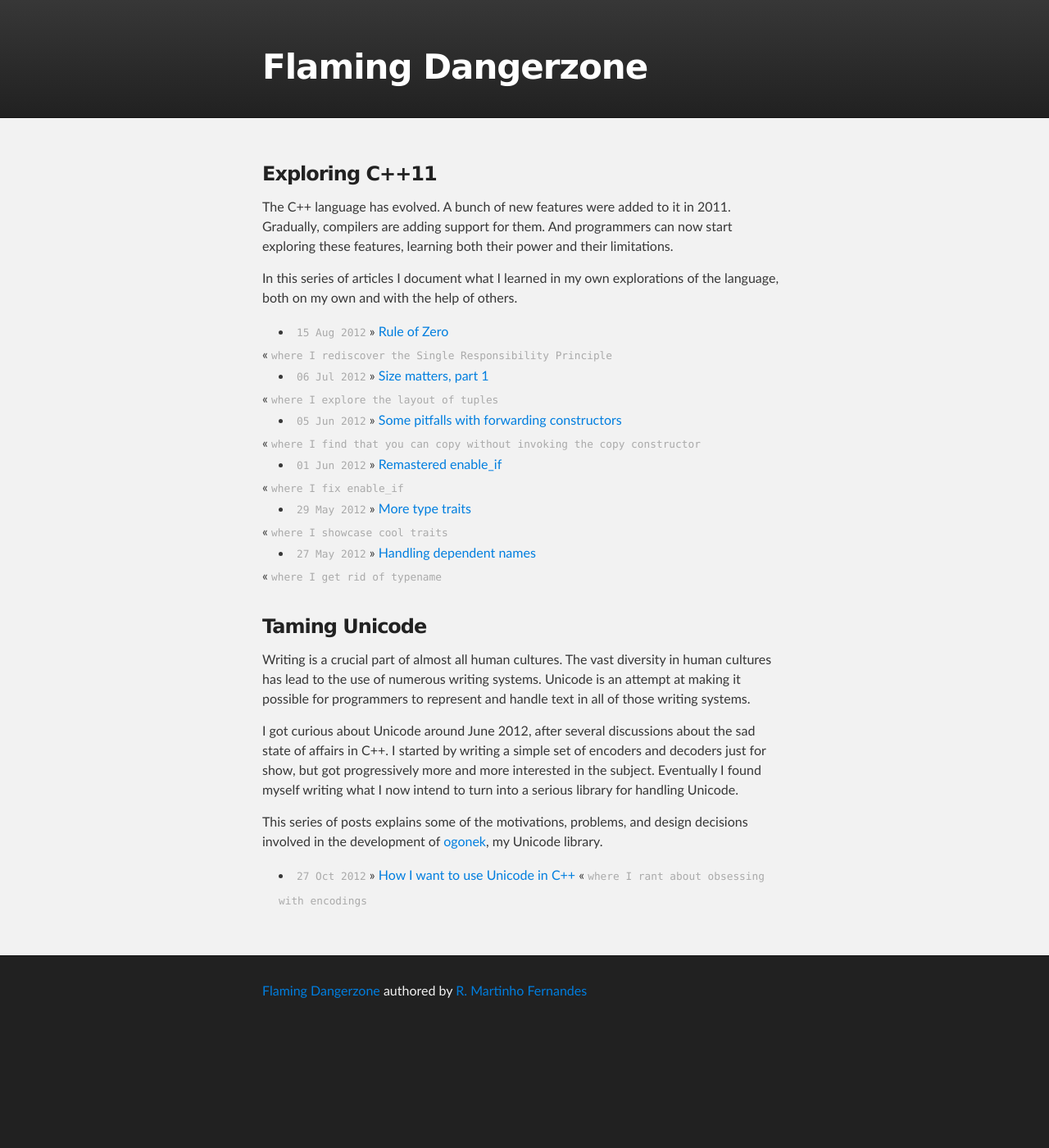
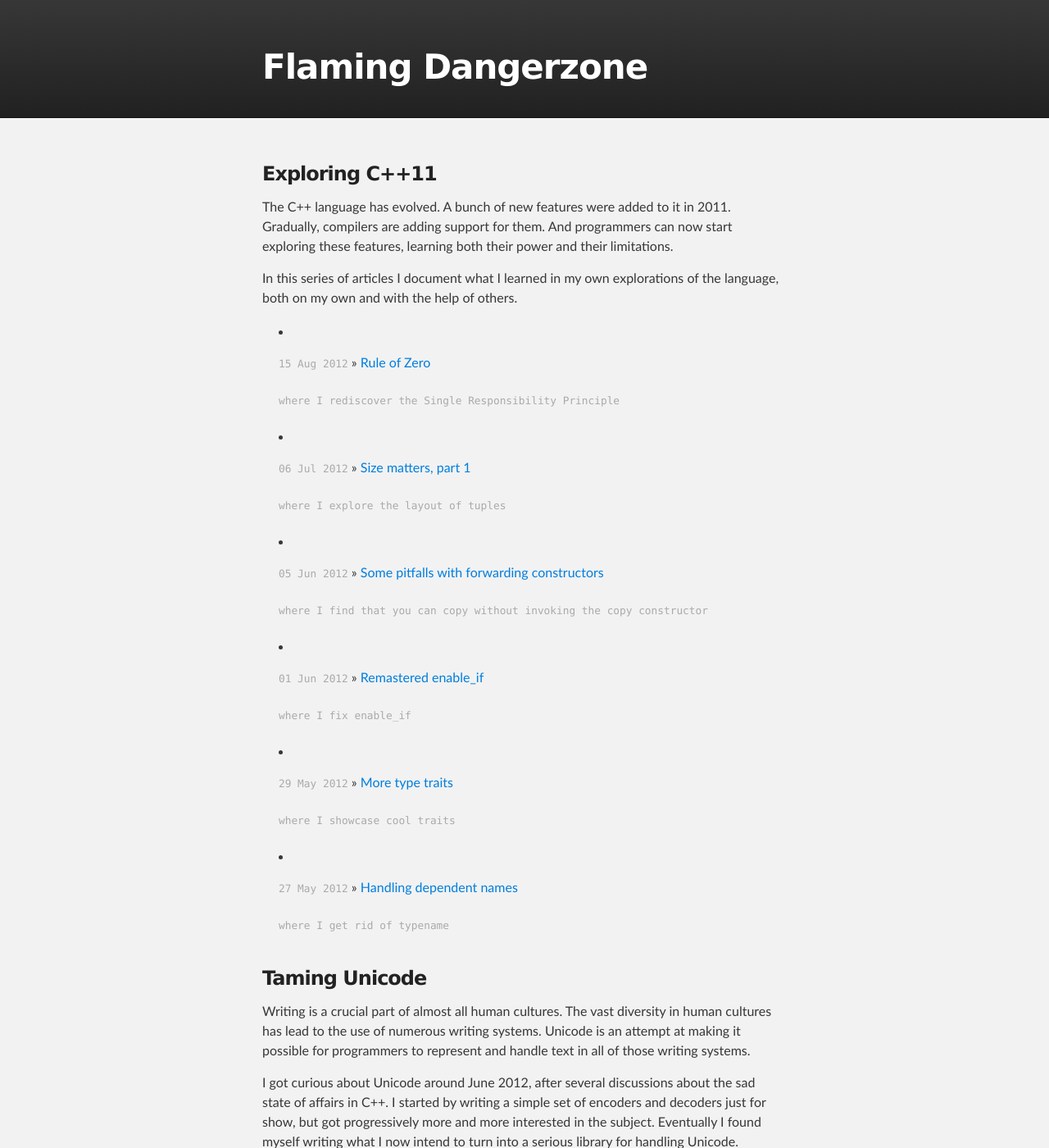
Before and after one commit to rmartinho/flamingdangerzone, a Jekyll site: the page built from index.html, in a window 1280 px wide and 1400 px high. Shown: the whole window at 82% size. Built offline with Jekyll 4.4.1, drawn with Linux system fonts in a browser that asks for light colours.

Commit message:
Formatting.

```diff
--- a/_includes/post-entry.html
+++ b/_includes/post-entry.html
@@ -1,7 +1,10 @@
       <li>
+      <p>
         <span>{{ post.date | date_to_string }}</span>
         &raquo;
         <a href="{{ post.url }}">{{ post.title }}</a>
-        &laquo;
+      </p>
+      <p>
         <span>{{ post.short }}</span>
+      </p>
       </li>
--- a/index.html
+++ b/index.html
@@ -20,9 +20,7 @@ title: Flaming Dangerzone
 
   <ul class="posts">
     {% for post in site.categories.cxx11 %}
-    <li><span>{{ post.date | date_to_string }}</span> &raquo; <a href="{{ post.url }}">{{ post.title }}</a></li>
-        &laquo;
-        <span>{{ post.short }}</span>
+      {% include post-entry.html %}
     {% endfor %}
   </ul>
 
@@ -53,7 +51,7 @@ title: Flaming Dangerzone
 
   <ul class="posts">
     {% for post in site.categories.unicode %}
-{% include post-entry.html %}
+      {% include post-entry.html %}
     {% endfor %}
   </ul>
 
@@ -70,7 +68,7 @@ title: Flaming Dangerzone
 
   <ul class="posts">
     {% for post in site.categories.books %}
-    <li><span>{{ post.date | date_to_string }}</span> &raquo; <a href="{{ post.url }}">{{ post.title }}</a></li>
+      {% include post-entry.html %}
     {% endfor %}
   </ul>
 
```
